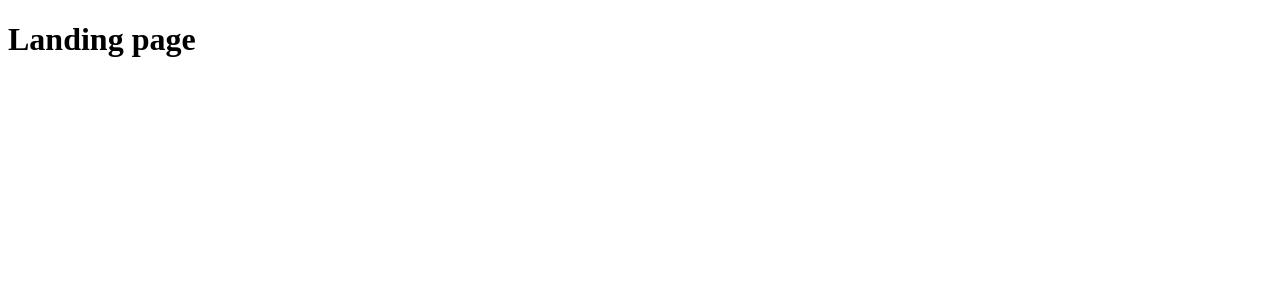
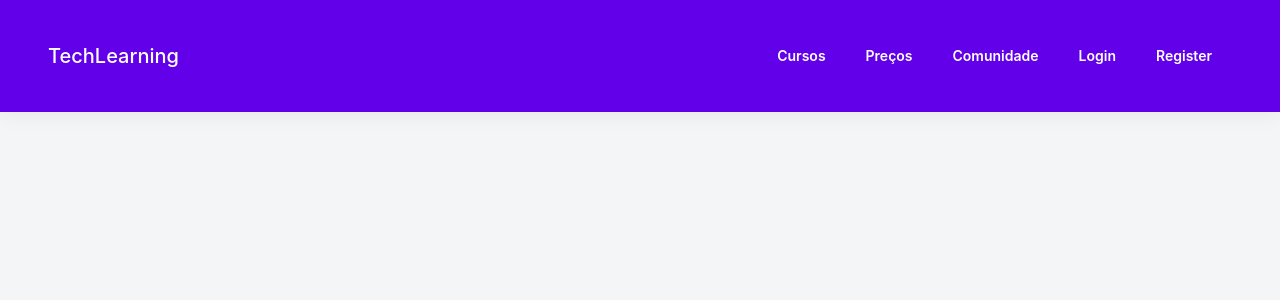
Before and after one commit to jeancarloslima/plataforma-de-cursos, a React (Vite) app: page / in a window 1280 px wide. Shown: the top 300 px of the page. Built offline with nearby package versions, Linux system fonts and the light colour scheme.

Commit message:
Criando versão base do cabeçalho da Landing Page

```diff
--- a/package.json
+++ b/package.json
@@ -10,6 +10,10 @@
     "preview": "vite preview"
   },
   "dependencies": {
+    "@emotion/react": "^11.14.0",
+    "@emotion/styled": "^11.14.1",
+    "@mui/icons-material": "^9.0.1",
+    "@mui/material": "^9.0.1",
     "react": "^19.2.6",
     "react-dom": "^19.2.6",
     "react-router-dom": "^7.15.1"
--- a/src/Pages/LandingPage/index.jsx
+++ b/src/Pages/LandingPage/index.jsx
@@ -1,3 +1,82 @@
+import {
+  AppBar,
+  Box,
+  Button,
+  CssBaseline,
+  Drawer,
+  IconButton,
+  List,
+  ListItem,
+  ListItemButton,
+  ListItemText,
+  ThemeProvider,
+  Toolbar,
+  Typography,
+} from "@mui/material";
+import customTheme from "../../Themes/theme";
+import { useState } from "react";
+import MenuIcon from "@mui/icons-material/Menu";
+
 export default function LandingPage() {
-    return <h1>Landing page</h1>
+  const [menuIsOpen, setMenuIsOpen] = useState(false);
+
+  const toggleMenu = (action) => {
+    setMenuIsOpen(action);
+  };
+
+  const itemsMenu = ["Cursos", "Preços", "Comunidade"];
+
+  return (
+    <ThemeProvider theme={customTheme}>
+      <CssBaseline />
+
+      <AppBar position="sticky">
+        <Toolbar>
+          <Typography variant="h6" component="div" sx={{ flexGrow: 1 }}>
+            TechLearning
+          </Typography>
+
+          <IconButton
+            size="large"
+            edge="start"
+            color="inherit"
+            aria-label="menu"
+            onClick={() => toggleMenu(true)}
+            sx={{ mr: 2, display: { xs: "flex", md: "none" } }}
+          >
+            <MenuIcon />
+          </IconButton>
+
+          <Box sx={{ display: { xs: "none", md: "flex" } }}>
+            {itemsMenu.map((text) => (
+              <Button key={text} sx={{ color: "#FFF" }}>
+                {text}
+              </Button>
+            ))}
+            <Button sx={{ color: "#FFF" }}>Login</Button>
+            <Button sx={{ color: "#FFF" }}>Register</Button>
+          </Box>
+        </Toolbar>
+      </AppBar>
+
+      <Drawer anchor="right" open={menuIsOpen} onClose={() => toggleMenu(false)}>
+        <Box
+          sx={{ width: 250 }}
+          role="presentation"
+          onClick={() => toggleMenu(false)}
+          onKeyDown={() => toggleMenu(false)}
+        >
+          <List>
+            {itemsMenu.map((text) => (
+              <ListItem key={text} disablePadding>
+                <ListItemButton>
+                  <ListItemText primary={text} />
+                </ListItemButton>
+              </ListItem>
+            ))}
+          </List>
+        </Box>
+      </Drawer>
+    </ThemeProvider>
+  );
 }
--- /dev/null
+++ b/src/Themes/theme.js
@@ -0,0 +1,69 @@
+import { createTheme, responsiveFontSizes } from "@mui/material";
+
+let customTheme = createTheme({
+  palette: {
+    mode: "light",
+    primary: {
+      main: "#6200ea",
+      light: "#9d46ff",
+      dark: "#0a00b6",
+      contrastText: "#ffffff",
+    },
+    secondary: {
+      main: "#03dac6",
+      contrastText: "#000000",
+    },
+    background: {
+      default: "#f4f5f7",
+      paper: "#ffffff",
+    },
+  },
+  typography: {
+    fontFamily: '"Inter", "Roboto", "Helvetica", "Arial", sans-serif',
+    h4: {
+      fontWeight: 700,
+      color: "#333333",
+    },
+    button: {
+      fontWeight: 600,
+    },
+  },
+  components: {
+    MuiButton: {
+      styleOverrides: {
+        root: {
+          borderRadius: 8,
+          textTransform: "none",
+          padding: "10px 20px",
+        },
+      },
+    },
+    MuiPaper: {
+      styleOverrides: {
+        root: {
+          padding: "24px",
+          borderRadius: 12,
+          boxShadow: "0px 4px 20px rgba(0, 0, 0, 0.05)",
+        },
+      },
+    },
+    MuiAppBar: {
+      styleOverrides: {
+        root: {
+          borderRadius: 0,
+        },
+      },
+    },
+    MuiDrawer: {
+      styleOverrides: {
+        paper: {
+          borderRadius: 0,
+        },
+      },
+    },
+  },
+});
+
+customTheme = responsiveFontSizes(customTheme);
+
+export default customTheme;
```
Also changed, not shown: 1 other file (tests, documents, lock files or other folders).
